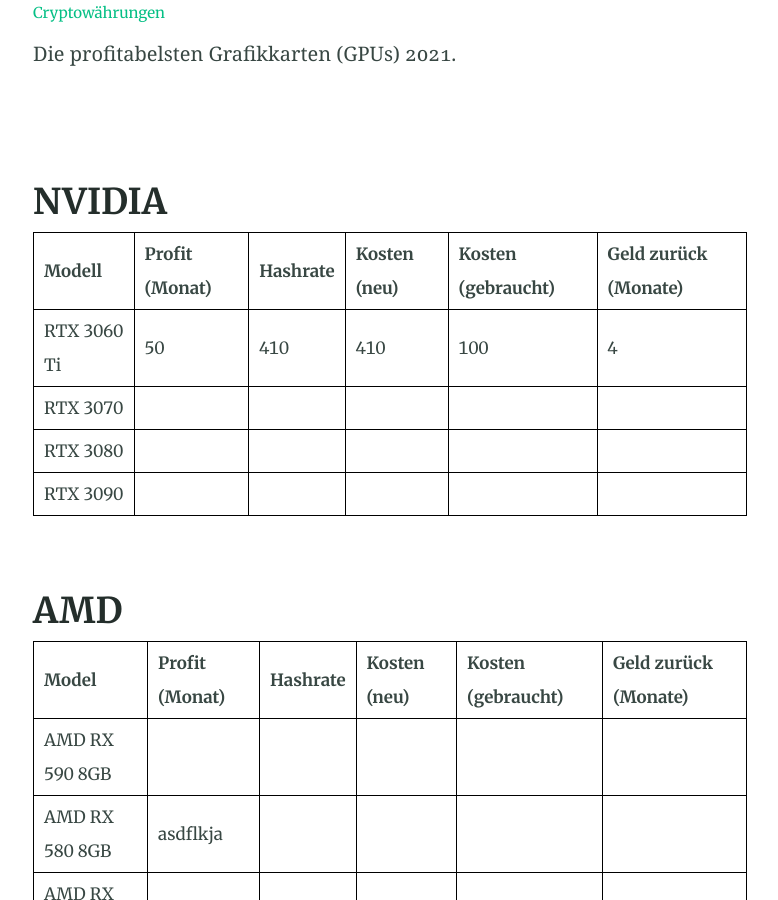
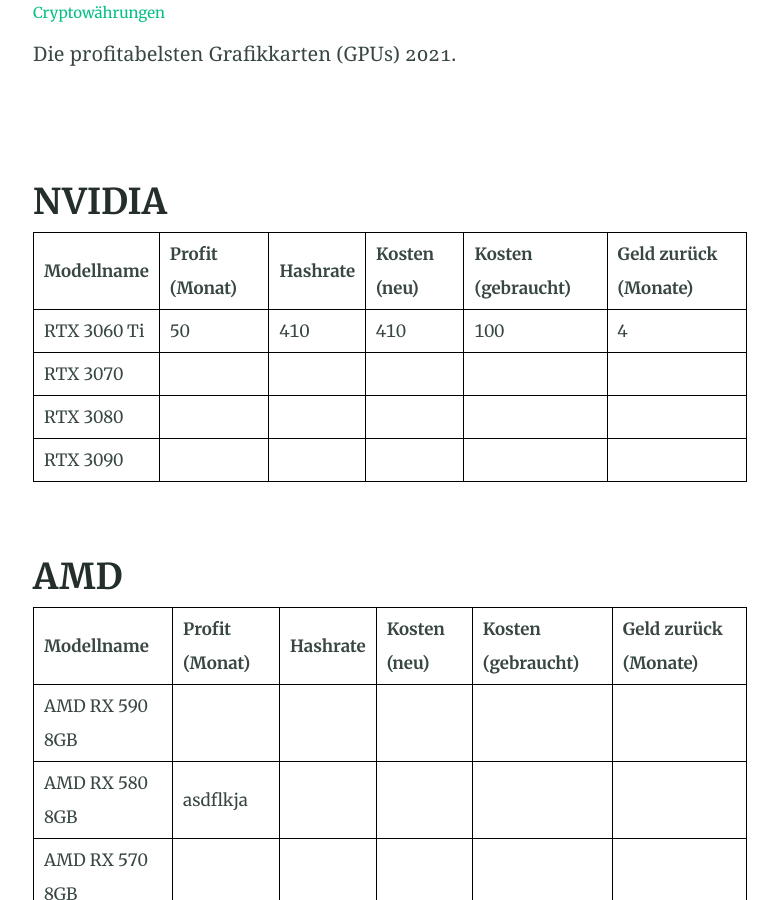
Before and after one commit to joelbrendle/joel_blog, a Jekyll site: the page built from _posts/2016-08-29-example-post-two.md, in a window 1280 px wide and 900 px high, scrolled down 478 px. Shown: the whole window, without its empty margins (250-1028 px from the left). Built offline with Jekyll 4.4.1, drawn with Linux system fonts in a browser that asks for light colours.

Commit message:
Update from Forestry.io Joel Brendle updated _posts/2016-08-29-example-post-two.md

```diff
--- a/_posts/2016-08-29-example-post-two.md
+++ b/_posts/2016-08-29-example-post-two.md
@@ -25,7 +25,7 @@
 
 ## NVIDIA
 
-**Modell** | **Profit (Monat)** | **Hashrate** | **Kosten (neu)** | **Kosten (gebraucht)** | **Geld zurück (Monate)**
+**Modellname** | **Profit (Monat)** | **Hashrate** | **Kosten (neu)** | **Kosten (gebraucht)** | **Geld zurück (Monate)**
 RTX 3060 Ti | 50 | 410 | 410 | 100 | 4
 RTX 3070 |
 RTX 3080 |
@@ -35,7 +35,7 @@
 
 ## AMD
 
-**Model** | **Profit (Monat)** | **Hashrate** | **Kosten (neu)** | **Kosten (gebraucht)** | **Geld zurück (Monate)**
+**Modellname** | **Profit (Monat)** | **Hashrate** | **Kosten (neu)** | **Kosten (gebraucht)** | **Geld zurück (Monate)**
 AMD RX 590 8GB |
 AMD RX 580 8GB | asdflkja
 AMD RX 570 8GB |
```
